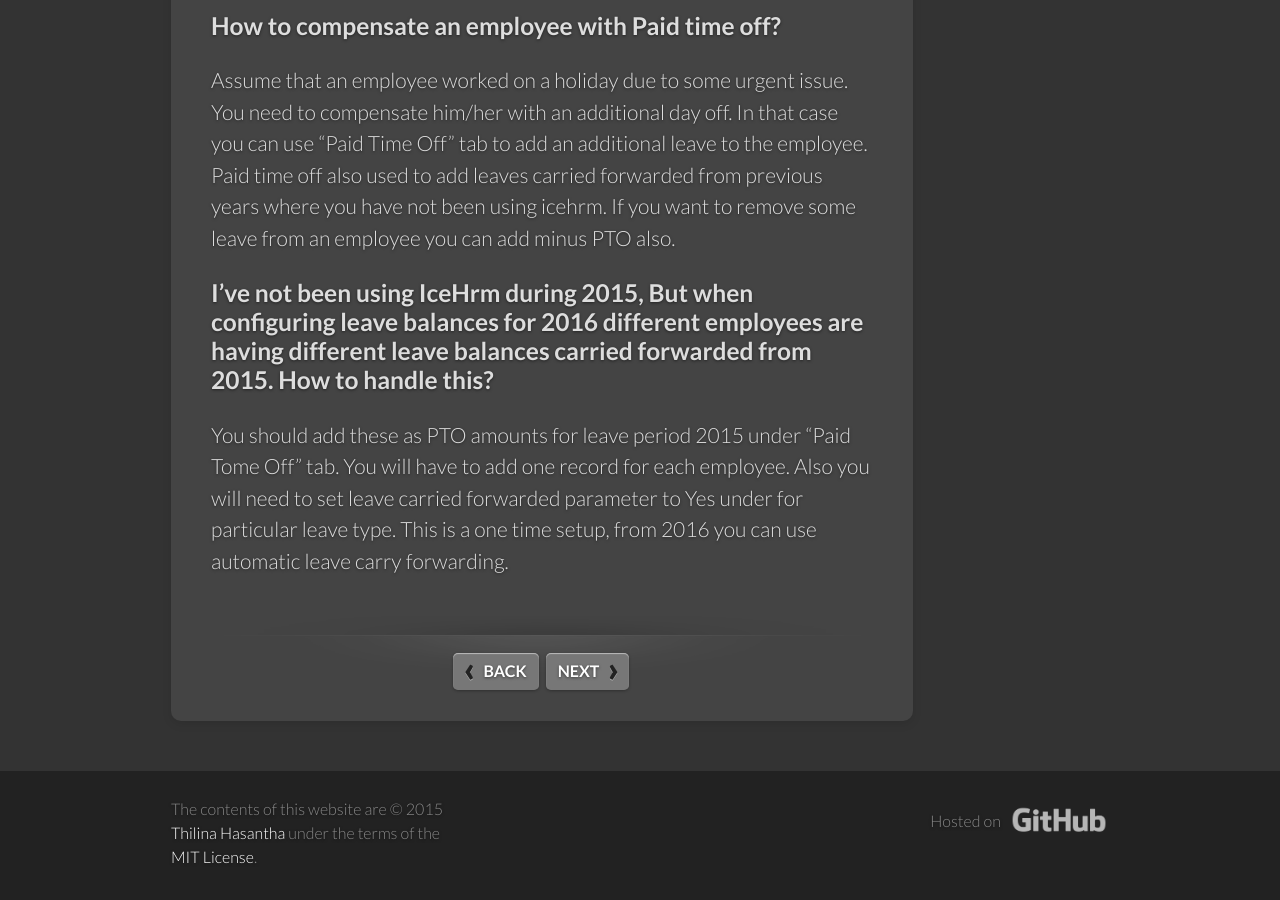
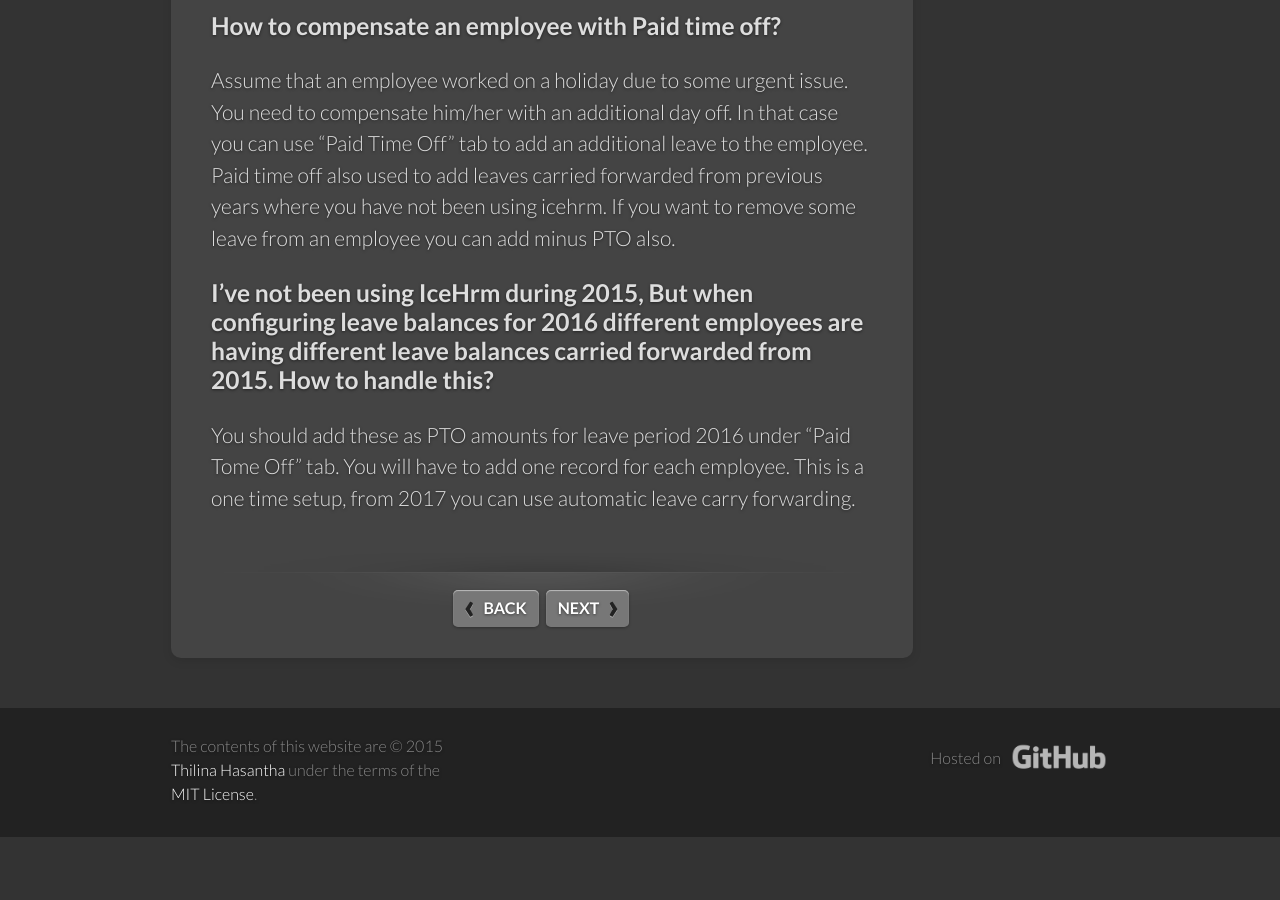
Before and after one commit to icehrm/icehrm.github.io, a Jekyll site: the page built from _docs/faq.md, in a window 1280 px wide and 900 px high, scrolled down 1409 px. Built offline with Jekyll 4.4.1, drawn with Linux system fonts in a browser that asks for light colours; after the commit the page ends 2246 px from its top, so only the background shows below that; some of the changed text lies outside the part shown.

Commit message:
FAQ updated

```diff
--- a/_docs/faq.md
+++ b/_docs/faq.md
@@ -45,6 +45,5 @@ If you want to remove some leave from an employee you can add minus PTO also.
 
 ### I've not been using IceHrm during 2015, But when configuring leave balances for 2016 different employees are having different leave balances carried forwarded from 2015. How to handle this?
 
-You should add these as PTO amounts for leave period 2015 under "Paid Tome Off" tab. You will have to add one record for each employee.
-Also you will need to set leave carried forwarded parameter to Yes under for particular leave type.
-This is a one time setup, from 2016 you can use automatic leave carry forwarding.
+You should add these as PTO amounts for leave period 2016 under "Paid Tome Off" tab. You will have to add one record for each employee.
+This is a one time setup, from 2017 you can use automatic leave carry forwarding.
```
Also changed, not shown: other parts of _docs/faq.md (+1 -1 lines).
